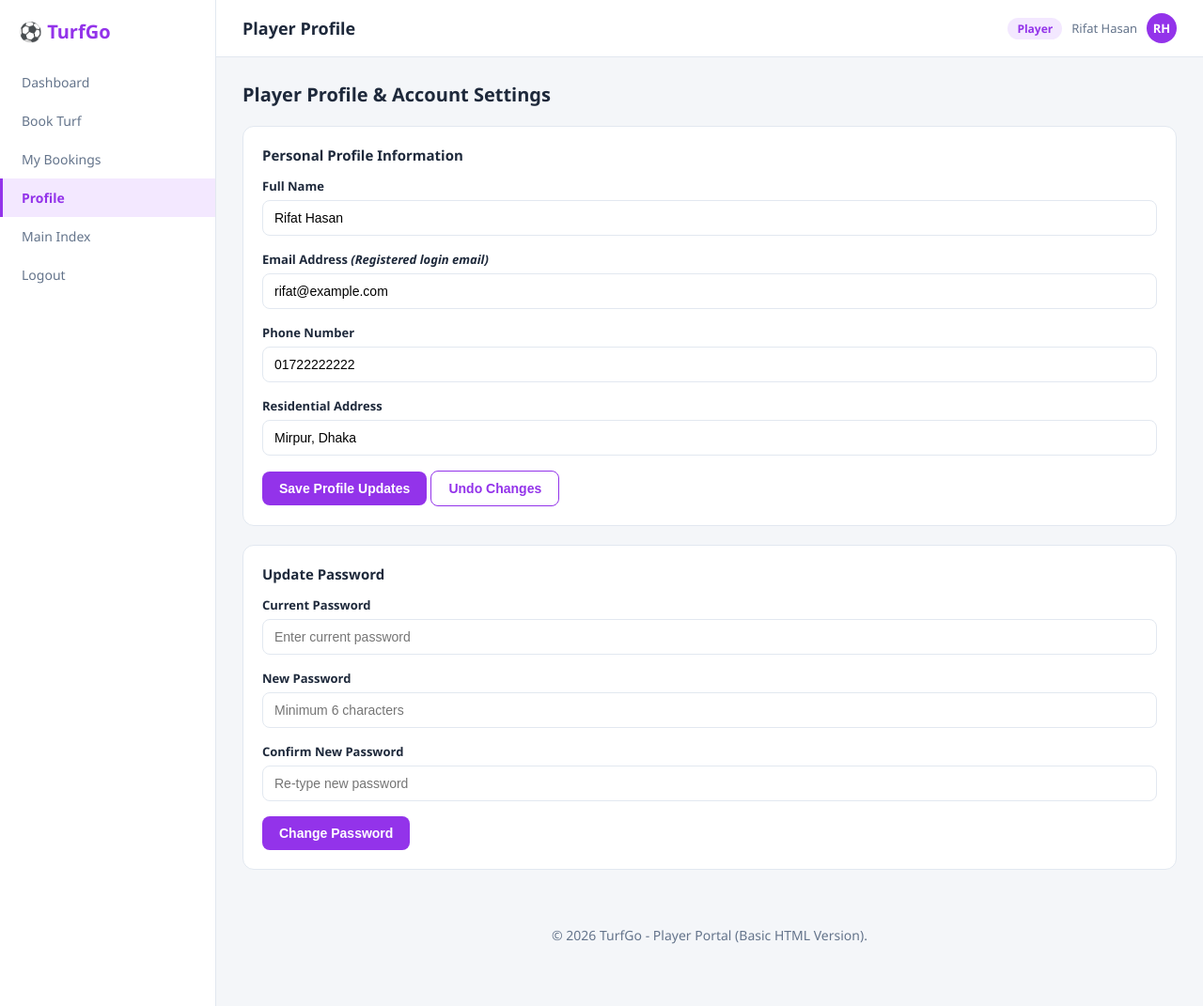
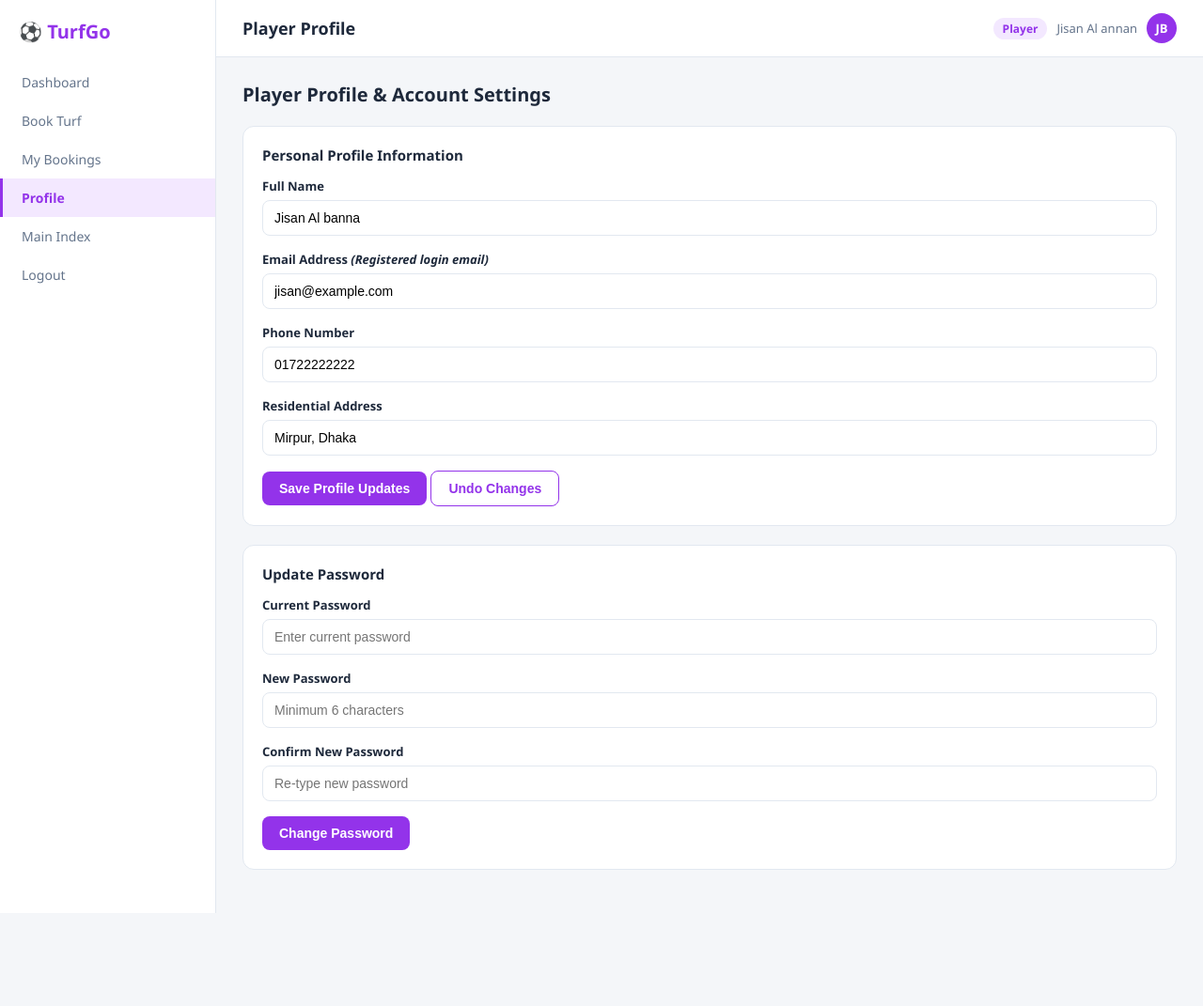
Before and after one commit to Plasmaa/webtech-C-TurfGo, a plain HTML site: page player/profile.html in a window 1280 px wide. Shown: the whole page at 94% size. After the commit the page ends 972 px from the top, so only its background shows below. Drawn offline with Linux system fonts and the light colour scheme.

Commit message:
profiles

```diff
--- a/player/profile.html
+++ b/player/profile.html
@@ -1,10 +1,12 @@
 <!DOCTYPE html>
 <html lang="en">
+
 <head>
     <meta charset="UTF-8">
     <title>Player Profile - TurfGo</title>
     <link rel="stylesheet" href="../css/style.css">
 </head>
+
 <body class="theme-player">
     <div class="app">
         <aside class="sidebar">
@@ -23,8 +25,8 @@
                 <div class="topbar-title">Player Profile</div>
                 <div class="topbar-user">
                     <span class="role-badge">Player</span>
-                    <span>Rifat Hasan</span>
-                    <div class="avatar">RH</div>
+                    <span>Jisan Al annan</span>
+                    <div class="avatar">JB</div>
                 </div>
             </header>
             <main class="content">
@@ -36,11 +38,11 @@
                     <form action="profile.html" method="POST">
                         <div class="form-group">
                             <label for="ply_name">Full Name</label>
-                            <input type="text" id="ply_name" name="name" value="Rifat Hasan" required>
+                            <input type="text" id="ply_name" name="name" value="Jisan Al banna" required>
                         </div>
                         <div class="form-group">
                             <label for="ply_email">Email Address <em>(Registered login email)</em></label>
-                            <input type="email" id="ply_email" name="email" value="rifat@example.com" readonly>
+                            <input type="email" id="ply_email" name="email" value="jisan@example.com" readonly>
                         </div>
                         <div class="form-group">
                             <label for="ply_phone">Phone Number</label>
@@ -59,22 +61,25 @@
                     <form action="profile.html" method="POST">
                         <div class="form-group">
                             <label for="curr_pass">Current Password</label>
-                            <input type="password" id="curr_pass" name="current_password" required placeholder="Enter current password">
+                            <input type="password" id="curr_pass" name="current_password" required
+                                placeholder="Enter current password">
                         </div>
                         <div class="form-group">
                             <label for="new_pass">New Password</label>
-                            <input type="password" id="new_pass" name="new_password" required minlength="6" placeholder="Minimum 6 characters">
+                            <input type="password" id="new_pass" name="new_password" required minlength="6"
+                                placeholder="Minimum 6 characters">
                         </div>
                         <div class="form-group">
                             <label for="conf_pass">Confirm New Password</label>
-                            <input type="password" id="conf_pass" name="confirm_password" required minlength="6" placeholder="Re-type new password">
+                            <input type="password" id="conf_pass" name="confirm_password" required minlength="6"
+                                placeholder="Re-type new password">
                         </div>
                         <input type="submit" value="Change Password" class="btn">
                     </form>
                 </section>
-                <footer class="empty-state">&copy; 2026 TurfGo - Player Portal (Basic HTML Version).</footer>
             </main>
         </div>
     </div>
 </body>
+
 </html>
```
